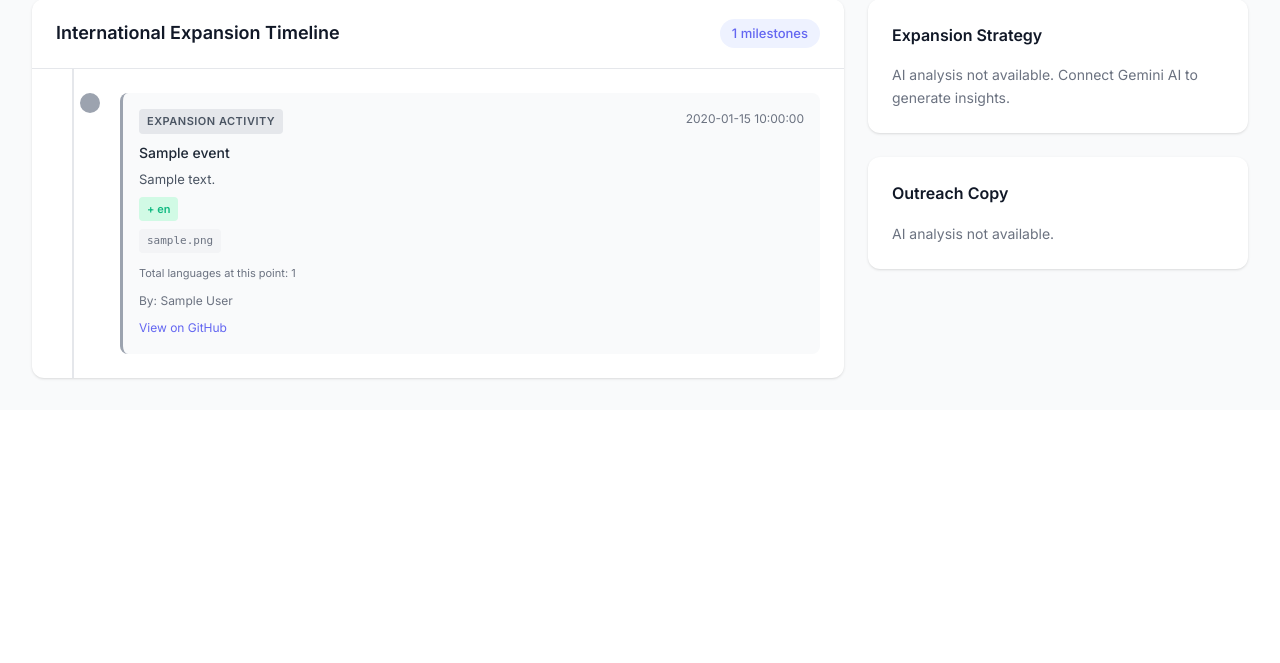
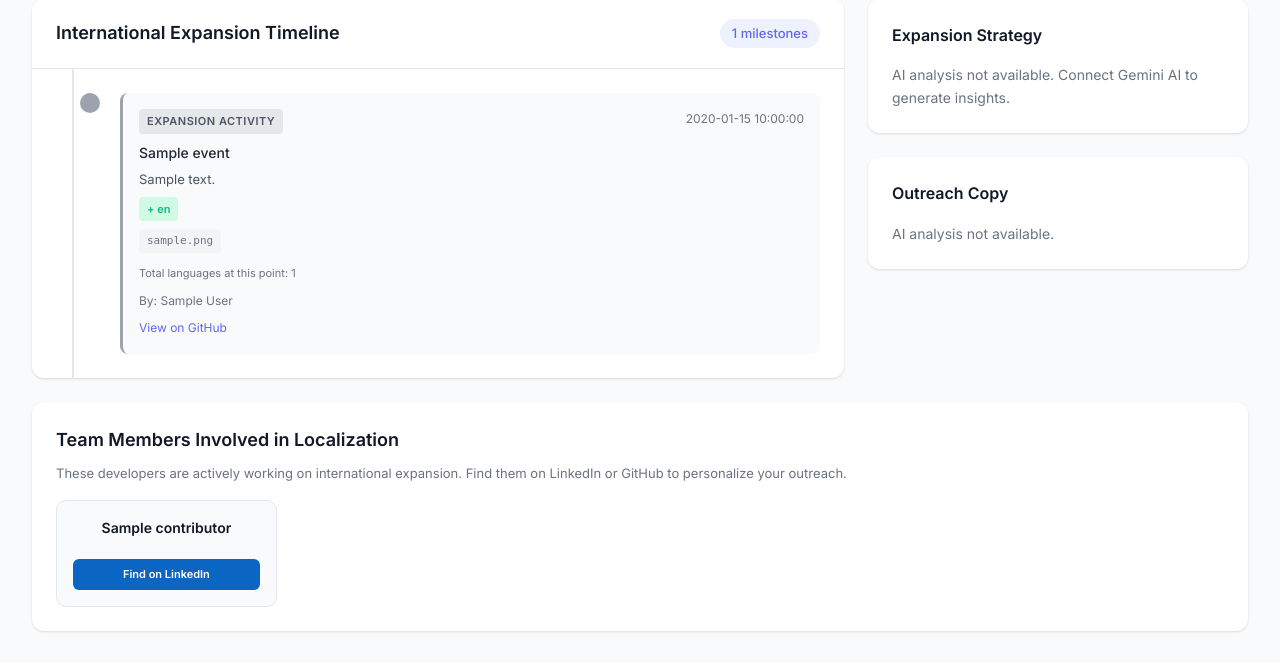
Before and after one commit to emurray32/Lead-Machine, a Flask app: template templates/company.html in a window 1280 px wide. Shown: the part 654-1317 px from the top of the page. Before the commit the page ends 1034 px from the top, so only its background shows below. Run offline with Flask 3, Linux system fonts and the light colour scheme; most values are stand-ins (such as "Sample title", 1, 10 or a date in 2020).

Commit message:
Add enhanced contributor section with LinkedIn search links

```diff
--- a/templates/company.html
+++ b/templates/company.html
@@ -539,6 +539,70 @@
             display: inline-block;
             font-family: monospace;
         }
+
+        .contributors-section {
+            background: white;
+            border-radius: 12px;
+            box-shadow: var(--shadow);
+            padding: 1.5rem;
+            margin-top: 1.5rem;
+        }
+
+        .contributors-grid {
+            display: grid;
+            grid-template-columns: repeat(auto-fill, minmax(200px, 1fr));
+            gap: 1rem;
+            margin-top: 1rem;
+        }
+
+        .contributor-card {
+            background: var(--gray-50);
+            border-radius: 10px;
+            padding: 1rem;
+            border: 1px solid var(--gray-200);
+            display: flex;
+            flex-direction: column;
+            align-items: center;
+            text-align: center;
+            transition: all 0.2s;
+        }
+
+        .contributor-card:hover {
+            border-color: var(--primary);
+            box-shadow: var(--shadow-md);
+        }
+
+        .contributor-name {
+            font-weight: 600;
+            color: var(--gray-900);
+            margin-bottom: 0.5rem;
+            font-size: 14px;
+            word-break: break-word;
+        }
+
+        .contributor-actions {
+            display: flex;
+            gap: 0.5rem;
+            width: 100%;
+            margin-top: 0.75rem;
+        }
+
+        .btn-linkedin {
+            flex: 1;
+            background: #0a66c2;
+            color: white;
+            padding: 0.4rem 0.5rem;
+            border-radius: 6px;
+            font-size: 11px;
+            font-weight: 600;
+            text-decoration: none;
+            text-align: center;
+            transition: all 0.2s;
+        }
+
+        .btn-linkedin:hover {
+            background: #053b7b;
+        }
     </style>
 </head>
 <body>
@@ -756,6 +820,26 @@
             </div>
         </div>
 
+        {% if metrics.contributors %}
+        <div class="contributors-section">
+            <h2 class="section-title">Team Members Involved in Localization</h2>
+            <p style="color: var(--gray-500); font-size: 13px; margin-top: 0.5rem; margin-bottom: 1rem;">
+                These developers are actively working on international expansion. Find them on LinkedIn or GitHub to personalize your outreach.
+            </p>
+            <div class="contributors-grid">
+                {% for contributor in metrics.contributors %}
+                <div class="contributor-card">
+                    <div class="contributor-name">{{ contributor }}</div>
+                    <div class="contributor-actions">
+                        <a href="https://www.linkedin.com/search/results/people/?keywords={{ contributor }}&origin=GLOBAL_SEARCH_HEADER"
+                           target="_blank" class="btn-linkedin">Find on LinkedIn</a>
+                    </div>
+                </div>
+                {% endfor %}
+            </div>
+        </div>
+        {% endif %}
+
         {% endif %}
     </main>
 
```
